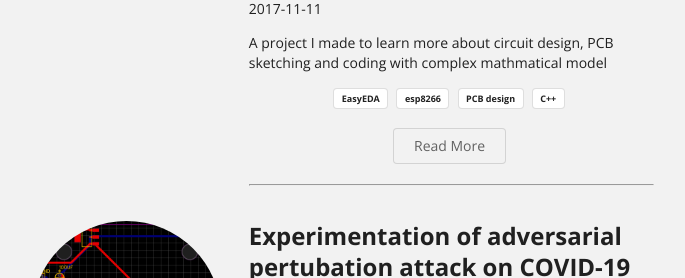
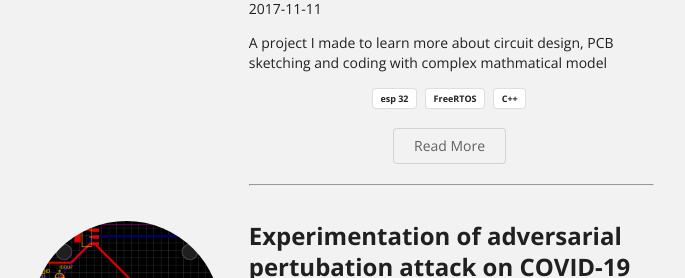
Before and after one commit to samiulextreem/samiulextreem.github.io, a Jekyll site: the page built from projects/index.html, in a window 1280 px wide and 900 px high, scrolled down 630 px. Shown: the part 168-446 px from the top of the window, without its empty margins (297-982 px from the left). Built offline with Jekyll 4.4.1, drawn with Linux system fonts in a browser that asks for light colours.

Commit message:
Update project-4.md

```diff
--- a/projects/project-4.md
+++ b/projects/project-4.md
@@ -7,9 +7,8 @@ permalink: projects/freeRTOS
 # All dates must be YYYY-MM-DD format!
 date: 2017-11-11
 labels:
-  - EasyEDA
-  - esp8266
-  - PCB design
+  - esp 32
+  - FreeRTOS
   - C++
 
 summary: A project I made to learn more about circuit design, PCB sketching and coding with complex mathmatical model
```
